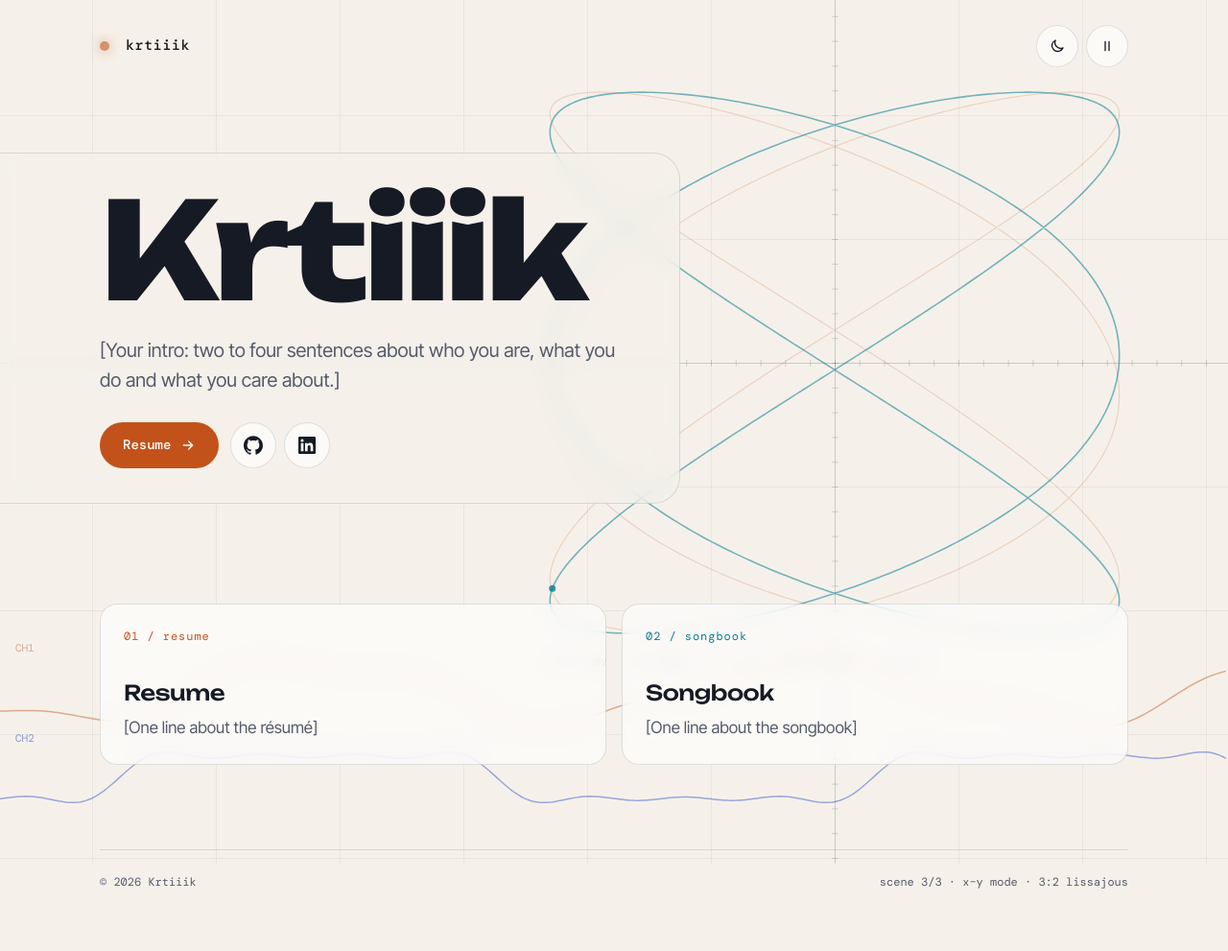
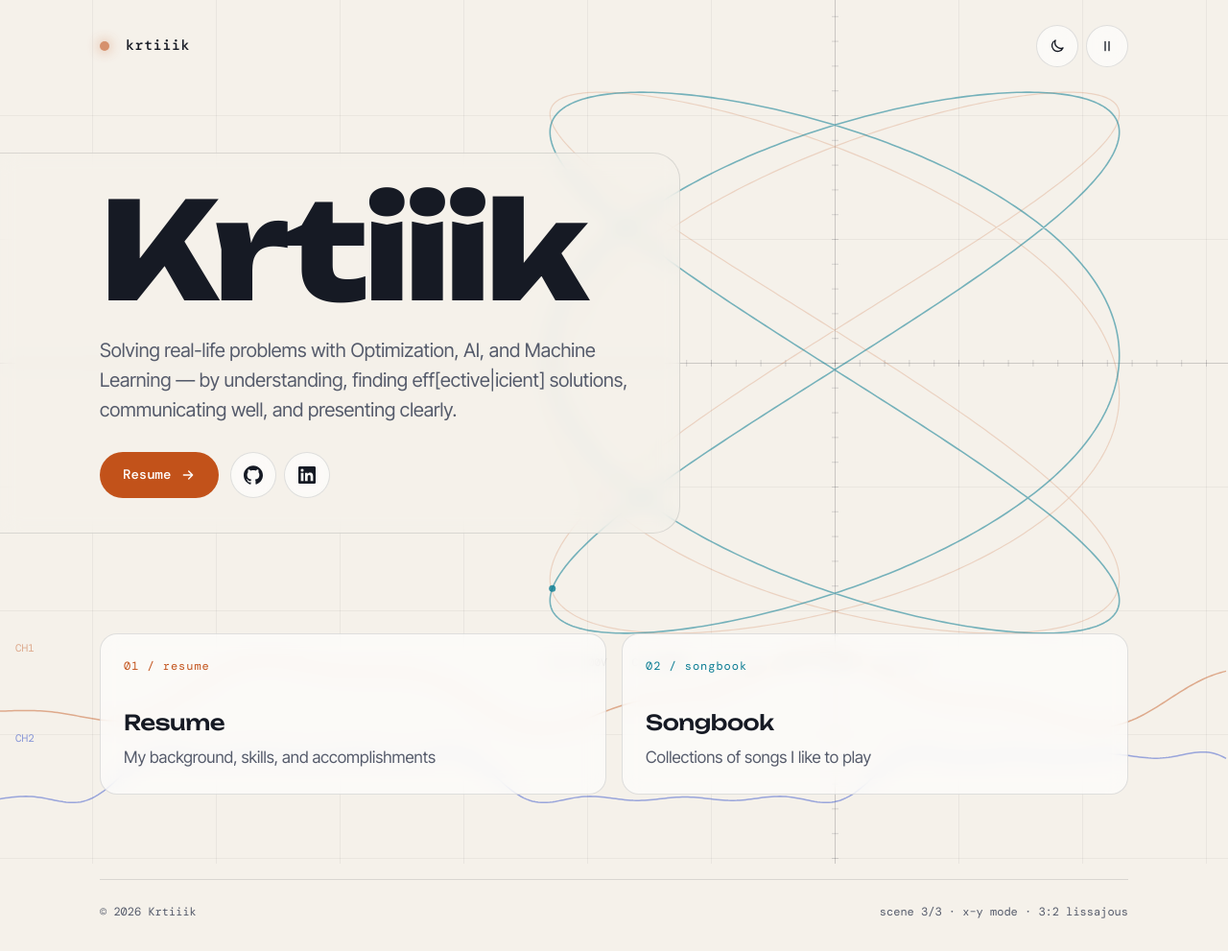
Before and after one commit to Krtiiik/krtiiik.github.io, a Jekyll site: the page built from index.md, in a window 1280 px wide. Shown: the whole page at 96% size. Built offline with Jekyll 4.4.1, drawn with Linux system fonts in a browser that asks for light colours; before the commit the page ends 960 px from its top, so only the background shows below that.

Commit message:
feat: initial writeup

```diff
--- a/_config.yml
+++ b/_config.yml
@@ -1,7 +1,7 @@
 title: "Krtiiik's Homepage"
-description: "[One sentence about you and this site, shown in search results and link previews.]"
+description: "Personal webpage of Lukáš Nedbálek, Krtiiik."
 # Short phrase after the site title in the home page <title>.
-tagline: "[three to five word tagline]"
+tagline: "Welcome"
 author: Krtiiik
 lang: en
 url: https://krtiiik.github.io
@@ -17,6 +17,3 @@ exclude:
   - Gemfile.lock
   - README.md
   - CHANGELOG.md
-  - CONTEXT.md
-  - ARCHITECTURE.md
-  - CONVENTIONS.md
--- a/_data/links.yml
+++ b/_data/links.yml
@@ -4,12 +4,12 @@
 cards:
   - kicker: 01 / resume
     title: Resume
-    text: "[One line about the résumé]"
+    text: "My background, skills, and accomplishments"
     url: https://krtiiik.github.io/resume/
     accent: a1
   - kicker: 02 / songbook
     title: Songbook
-    text: "[One line about the songbook]"
+    text: "Collections of songs I like to play"
     url: https://krtiiik.github.io/songbook
     accent: a2
 
@@ -19,5 +19,5 @@ socials:
     url: https://github.com/krtiiik
     icon: github
   - title: LinkedIn
-    url: https://www.linkedin.com/in/TODO
+    url: https://www.linkedin.com/in/luk%C3%A1%C5%A1-nedb%C3%A1lek-22a561310/
     icon: linkedin
--- a/index.md
+++ b/index.md
@@ -1,6 +1,6 @@
 ---
 layout: home
-intro: "[Your intro: two to four sentences about who you are, what you do and what you care about.]"
+intro: "Solving real-life problems with Optimization, AI, and Machine Learning — by understanding, finding eff[ective|icient] solutions, communicating well, and presenting clearly."
 cta:
   title: Resume
   url: https://krtiiik.github.io/resume/
```
